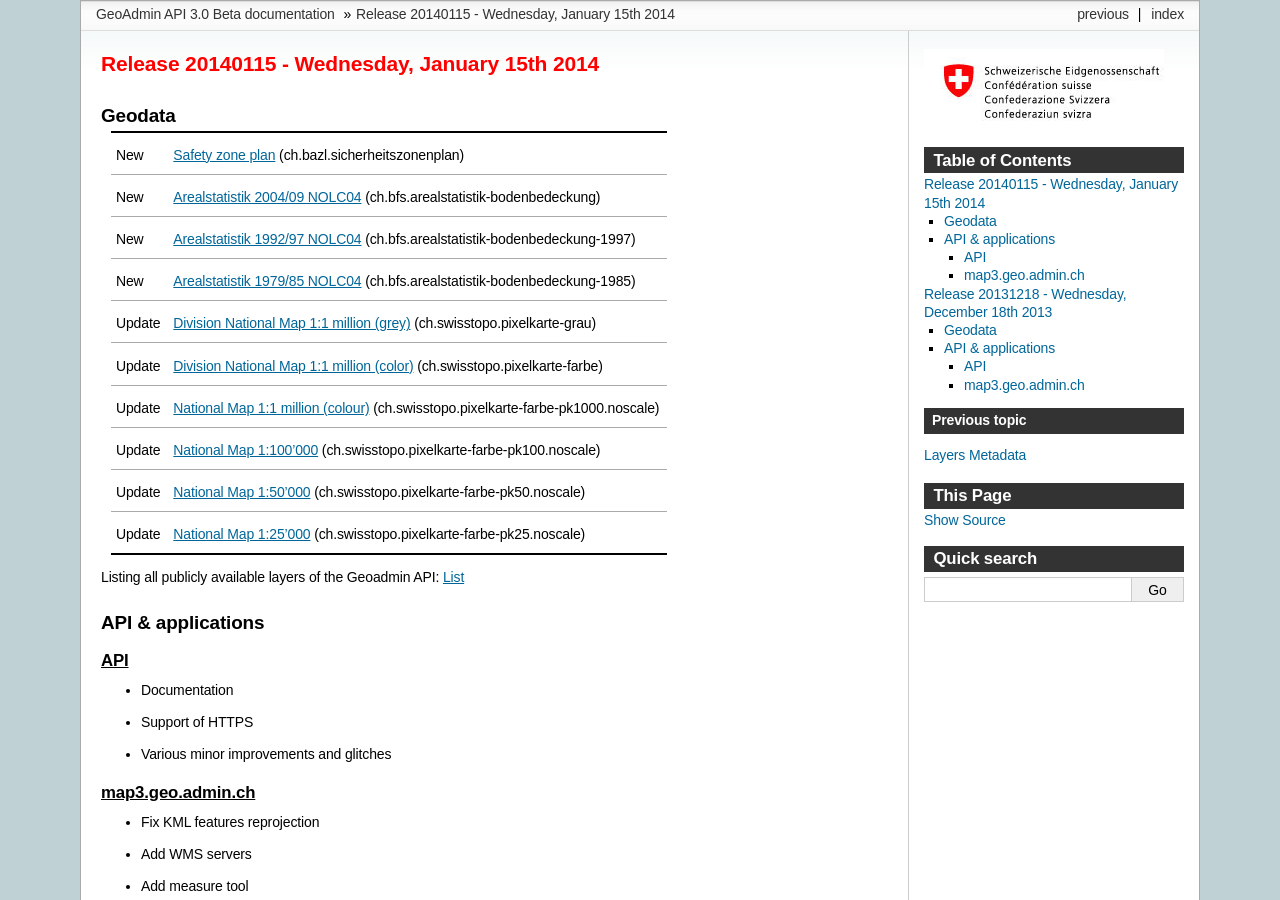
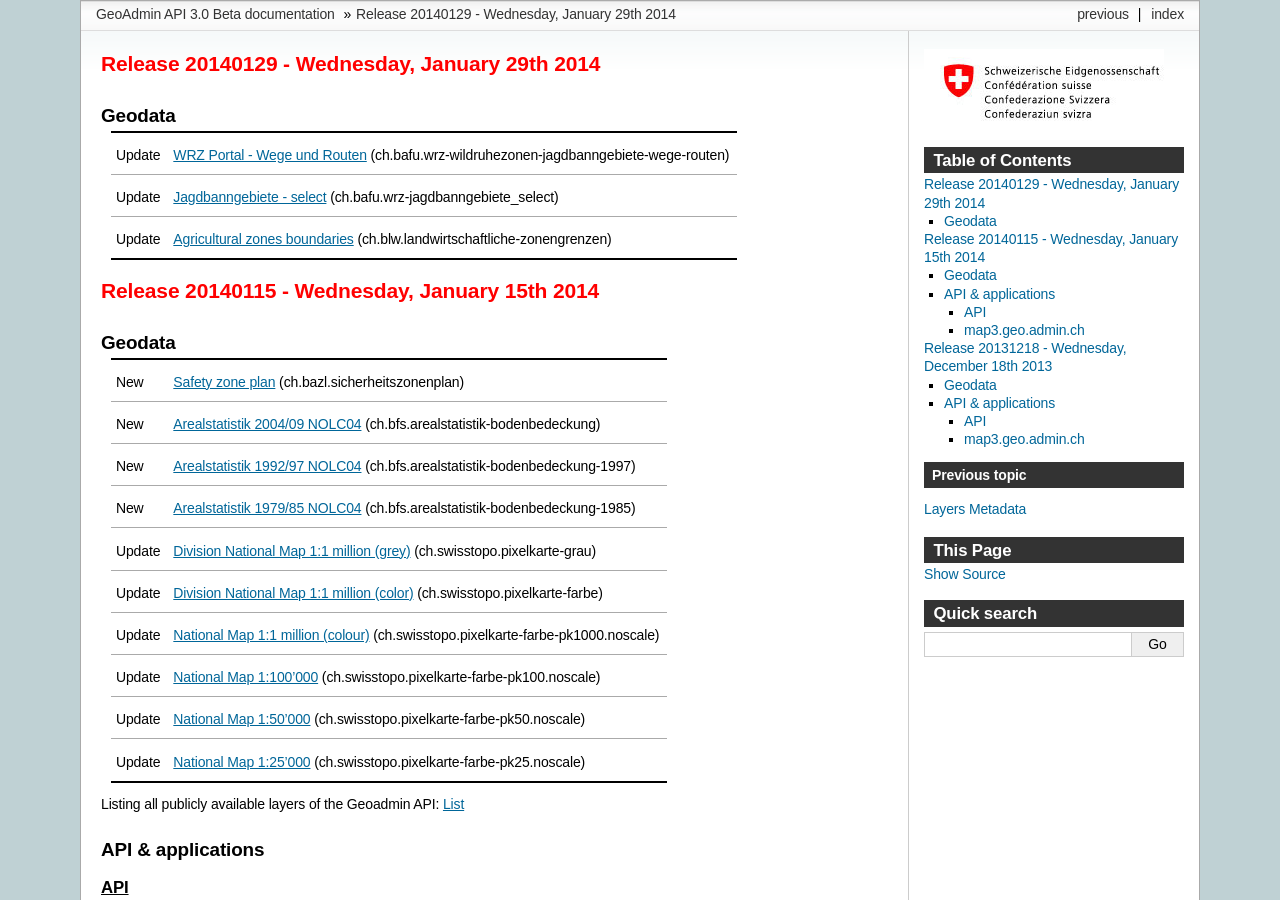
Before and after one commit to swisstopo-test/doc-chsdi3, a Sphinx documentation site: the page built from source/releasenotes/index.rst, in a window 1280 px wide and 900 px high. Built offline with Sphinx 7.4.7, drawn with Linux system fonts in a browser that asks for light colours; formulas are drawn with MathJax 3; some of the changed text lies outside the part shown.

Commit message:
Update releasnote

```diff
--- a/source/releasenotes/index.rst
+++ b/source/releasenotes/index.rst
@@ -1,3 +1,17 @@
+Release 20140129 -  Wednesday, January 29th 2014
+====================================================
+
+Geodata
+********
++--------+---------------------------------------------------------------------------------------------------------------------------------------------------------------------------------+
+| Update | `WRZ Portal - Wege und Routen <//map.geo.admin.ch/?layers=ch.bafu.wrz-wildruhezonen-jagdbanngebiete-wege-routen>`__ (ch.bafu.wrz-wildruhezonen-jagdbanngebiete-wege-routen)     |
++--------+---------------------------------------------------------------------------------------------------------------------------------------------------------------------------------+
+| Update | `Jagdbanngebiete - select <//map.geo.admin.ch/?layers=ch.bafu.wrz-jagdbanngebiete_select>`__ (ch.bafu.wrz-jagdbanngebiete_select)                                               |
++--------+---------------------------------------------------------------------------------------------------------------------------------------------------------------------------------+
+| Update | `Agricultural zones boundaries <//map.geo.admin.ch/?layers=ch.blw.landwirtschaftliche-zonengrenzen>`__ (ch.blw.landwirtschaftliche-zonengrenzen)                                |
++--------+---------------------------------------------------------------------------------------------------------------------------------------------------------------------------------+
+
+
 Release 20140115 -  Wednesday, January 15th 2014
 ====================================================
 
```
